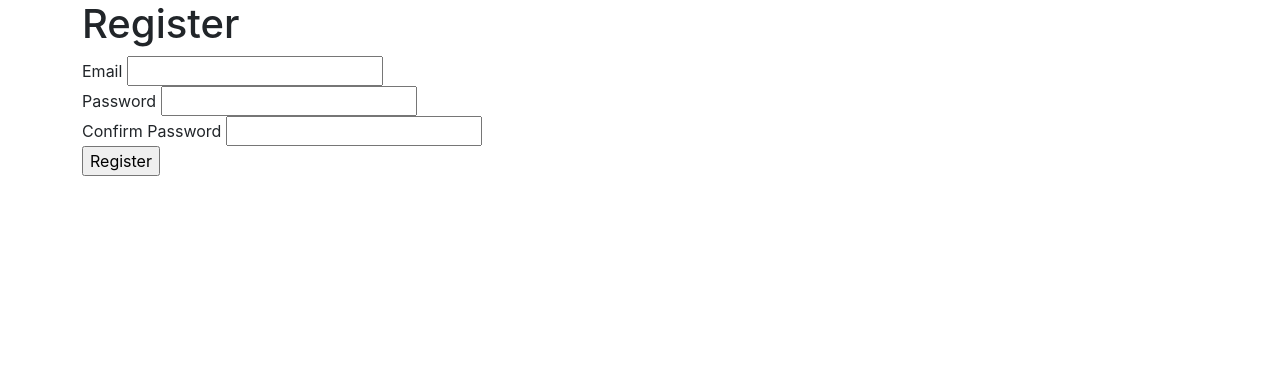
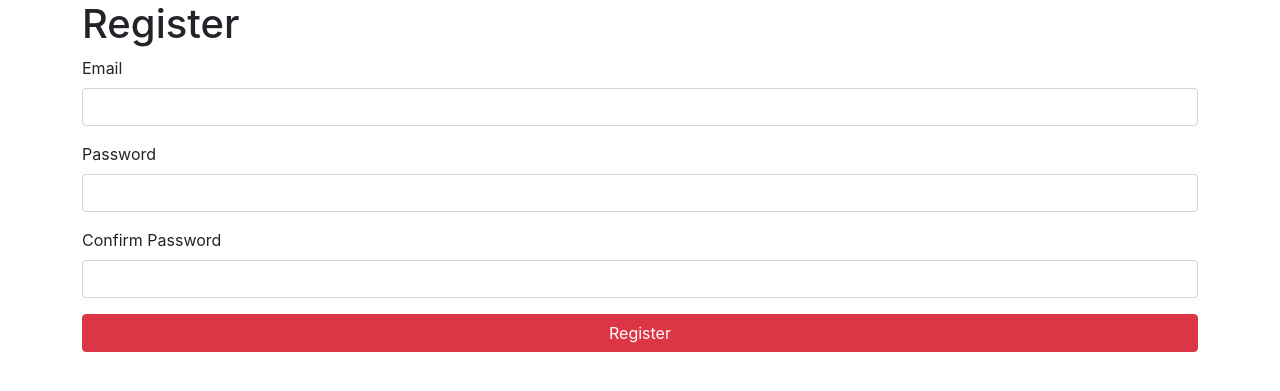
Before and after one commit to bhushan-mohanraj/lawrenceville-math, a Flask app: page /users/register/ in a window 1280 px wide. Shown: the top 391 px of the page. Run offline with Flask 2, Linux system fonts and the light colour scheme; some libraries are stand-ins or nearby versions; some web fonts are replaced.

Commit message:
Fix form macro for Bootstrap

```diff
--- a/app/templates/macros.html
+++ b/app/templates/macros.html
@@ -2,23 +2,26 @@
 
 {% for field in form %}
 
-<div class="field">
-    {% if field.type == "SubmitField" %}
-        {{ field(class_="button is-danger is-fullwidth") }}
-    {% else %}
-        {{ field.label(class_="label") }}
+{% if field.type == "SubmitField" %}
+    <div class="d-grid">
+        {{ field(class_="btn btn-danger") }}
+    </div>
+{% else %}
+    <div class="mb-3">
+        {{ field.label(class_="form-label") }}
 
         {% if field.errors %}
-            {{ field(class_="input is-danger") }}
+            {{ field(class_="form-control is-invalid") }}
 
             {% for error in field.errors %}
-                <p class="help is-danger">{{ error }}</p>
+                <div class="invalid-feedback">{{ error }}</div>
             {% endfor %}
         {% else %}
-            {{ field(class_="input") }}
+            {{ field(class_="form-control") }}
         {% endif %}
-    {% endif %}
-</div>
+    </div>
+{% endif %}
+
 
 {% endfor %}
 
```
